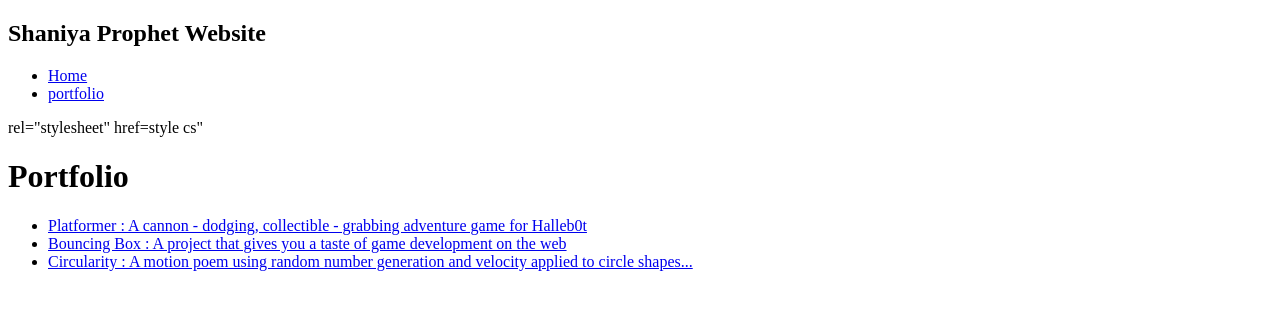
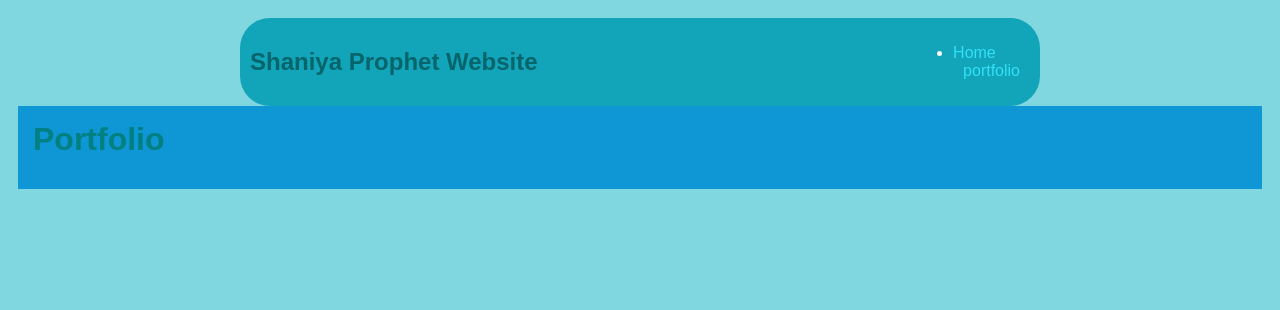
Before and after one commit to Shaniyadokes/shaniyadokes.github.io, a plain HTML site: page portfolio.html in a window 1280 px wide. Drawn offline with Linux system fonts and the light colour scheme.

Commit message:
add portfolio.html file

```diff
--- a/portfolio.html
+++ b/portfolio.html
@@ -2,8 +2,8 @@
 <html>
    <head>
       <title>Shaniya Prophet Website </title>
-      <link>
-   </head>
+      <link rel="stylesheet"
+      href="style.css"
    <body>
       <div id="all-contents">
        <nav>
@@ -12,24 +12,19 @@
           <li class="nav-l">
             <a class="nav-a" href="index.htm">Home</a>
             </li>
-            <li class="nav-l">
+            <li class="nav-li">
              <a class="nav-a" href="portfolio.htm">portfolio</a>
           </li>
          </ul>
        </nav>
       </div>
-   <nav>
-     <!----Nav stuff here...-->
-     rel="stylesheet"
-     href=style cs"
-   </nav>
-   <main>
-      <div clas="content">
-       <h1>Portfolio</h1>
-       <ul id="portfolio">
-             <li><a href="projects/platformer/">Platformer : A cannon - dodging, collectible - grabbing adventure game for Halleb0t</a></li>
-                 <li><a href="projects/bouncing-box/">Bouncing Box : A project that gives you a taste of game development on the web </a></li>
-                     <li><a href="projects/circularity/">Circularity : A motion poem using random number generation and velocity applied to circle shapes...</a></li>
-       </ul>
+      <main>
+      <div class ="content">
+         <h1>Portfolio</h1>
+         <ul "Portolio">
+         </ul>
       </div>
-   </main>
+      </main>
+   </div>
+</body>
+   </html>
```
